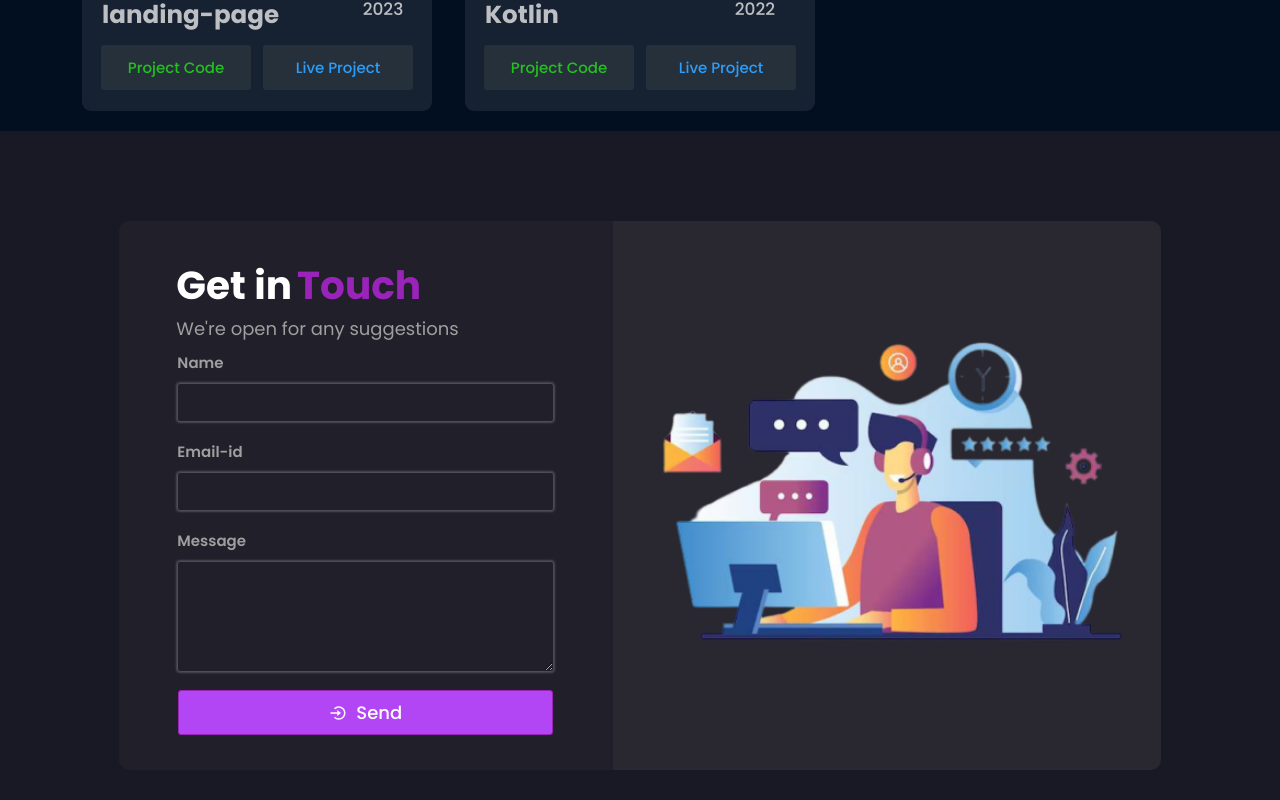
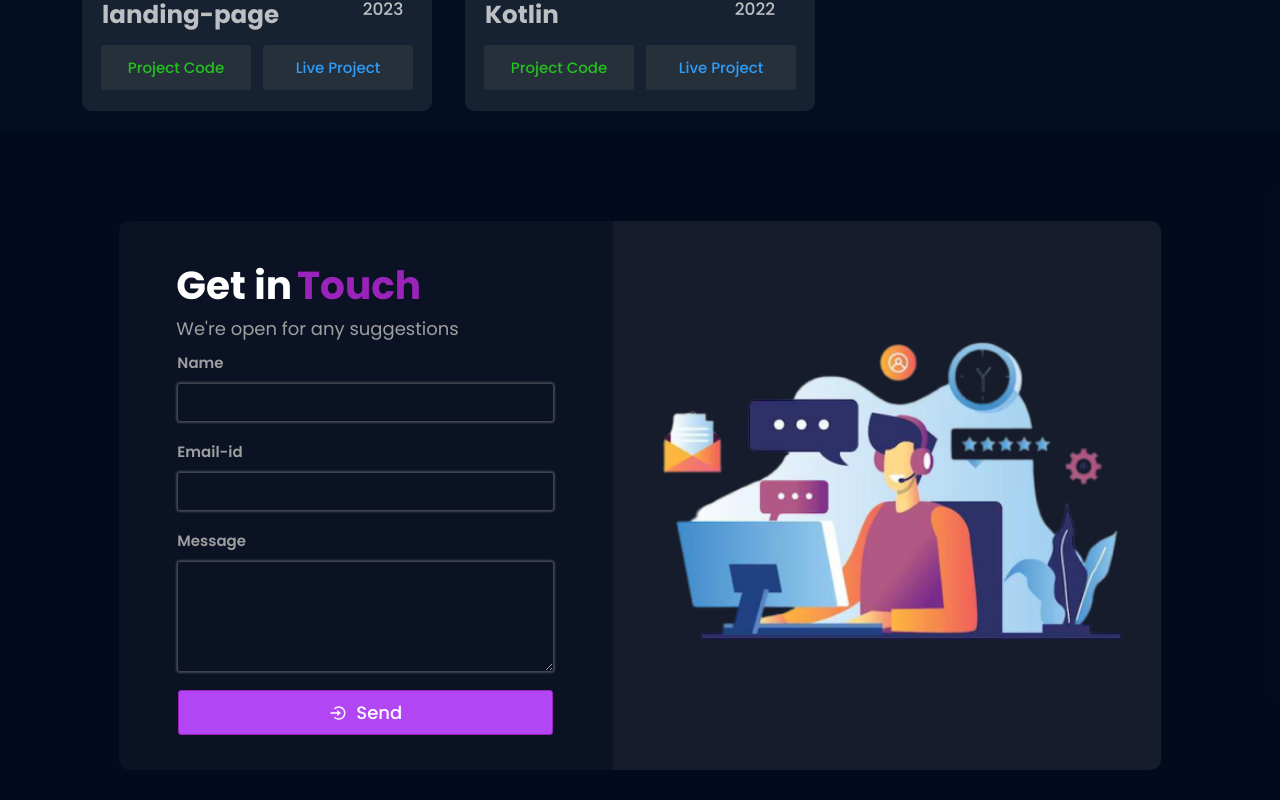
Before and after one commit to ganraj21/Portfolio-Web-Application, a React (Create React App) app: page / in a window 1280 px wide. Shown: the part 2860-3660 px from the top of the page. Built offline with nearby package versions, Linux system fonts and the light colour scheme.

Commit message:
styles changes

```diff
--- a/src/pages/Contact.css
+++ b/src/pages/Contact.css
@@ -119,7 +119,7 @@ input {
 @media screen and (min-width: 1024px) {
   .contact_page_section {
     padding: 90px 0 !important;
-    background-color: #40404057;
+    background-color: #020f21ba;
   }
   /* .form_container_left { */
   /* background: #ffd1d175; */
```
